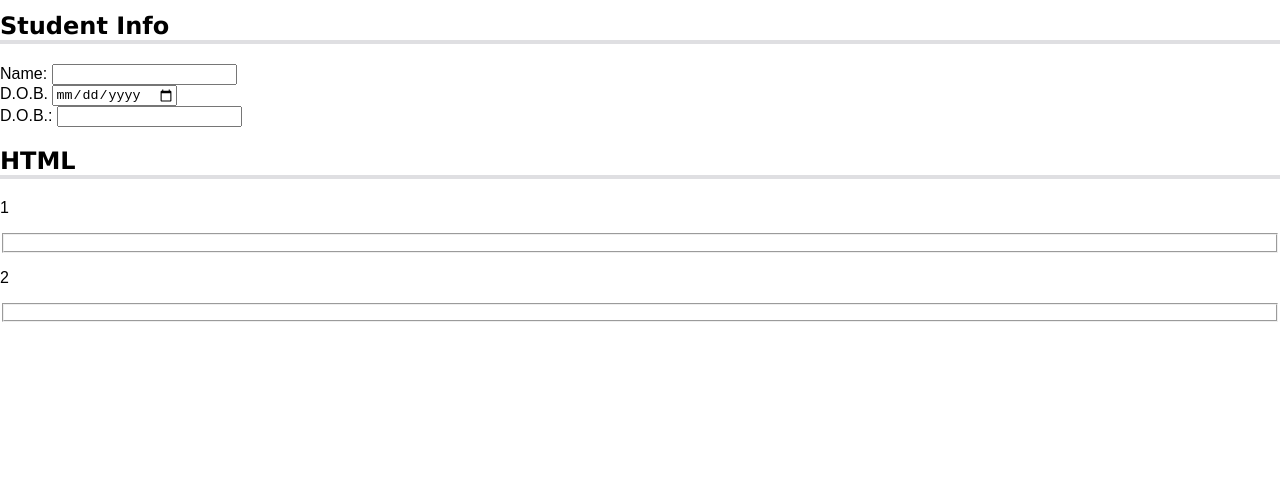
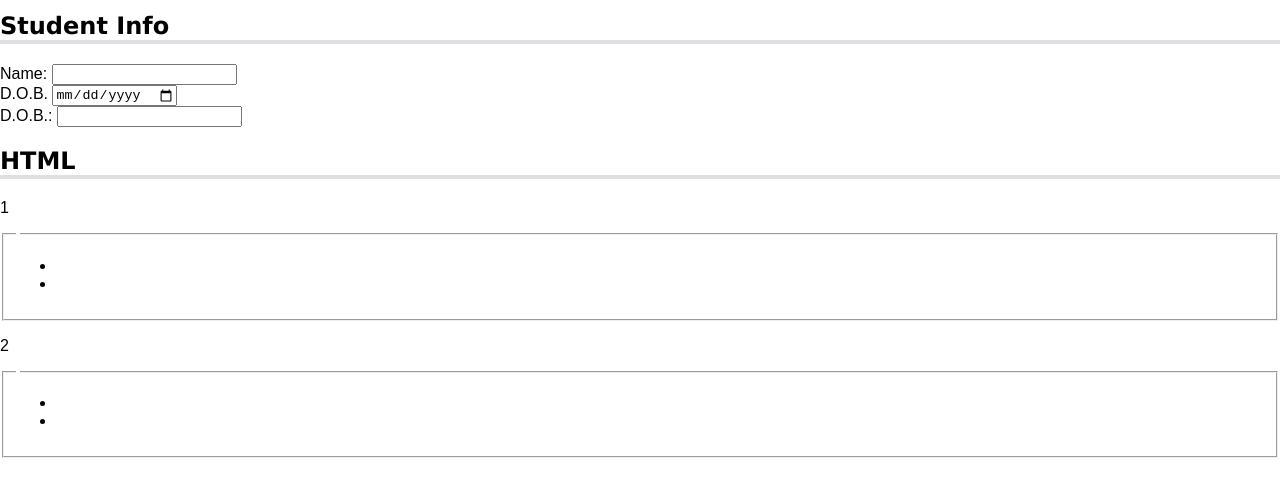
Before and after one commit to TarekGawish1/quiz-webpage, a plain HTML site: page index.html in a window 1280 px wide. Shown: the part 58-554 px from the top of the page. Drawn offline with Linux system fonts and the light colour scheme.

Commit message:
Adding two qustions

```diff
--- a/index.html
+++ b/index.html
@@ -41,11 +41,23 @@
             <h2 id="html-questions">HTML</h2>
             <div class="question-block">
               <p>1</p>
-              <fieldset class="question"></fieldset>
+              <fieldset class="question">
+                <legend></legend>
+                <ul>
+                  <li></li>
+                  <li></li>
+                </ul>
+              </fieldset>
             </div>
             <div class="question-block">
               <p>2</p>
-              <fieldset class="question"></fieldset>
+              <fieldset class="question">
+                <legend></legend>
+                <ul>
+                  <li></li>
+                  <li></li>
+                </ul>
+              </fieldset>
             </div>
           </section>
     </main>
```
